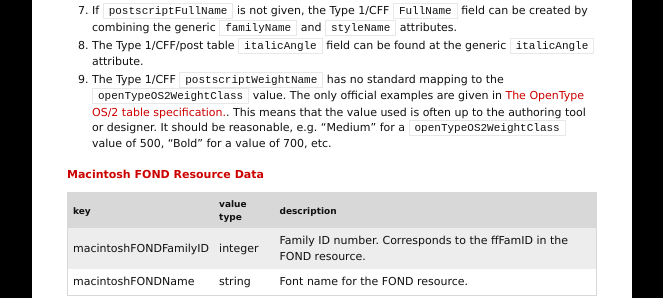
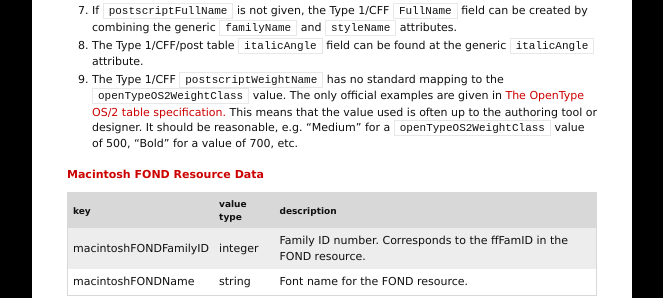
Before and after one commit to unified-font-object/ufo-spec, a Jekyll site: the page built from versions/ufo3/fontinfo.plist.md, in a window 1280 px wide and 900 px high, scrolled down 9261 px. Shown: the part 154-452 px from the top of the window, without its empty margins (218-881 px from the left). Built offline with Jekyll 4.4.1, drawn with Linux system fonts in a browser that asks for light colours.

Commit message:
double periods

```diff
--- a/versions/ufo3/fontinfo.plist.md
+++ b/versions/ufo3/fontinfo.plist.md
@@ -326,7 +326,7 @@ Records should have a unique `nameID`, `platformID`, `encodingID` and `languageI
 6.  The Type 1/CFF `FamilyName` field can be derived from the generic `familyName` attribute.
 7.  If `postscriptFullName` is not given, the Type 1/CFF `FullName` field can be created by combining the generic `familyName` and `styleName` attributes.
 8.  The Type 1/CFF/post table `italicAngle` field can be found at the generic `italicAngle` attribute.
-9.  The Type 1/CFF `postscriptWeightName` has no standard mapping to the `openTypeOS2WeightClass` value. The only official examples are given in [The OpenType OS/2 table specification.]. This means that the value used is often up to the authoring tool or designer. It should be reasonable, e.g. "Medium" for a `openTypeOS2WeightClass` value of 500, "Bold" for a value of 700, etc.
+9.  The Type 1/CFF `postscriptWeightName` has no standard mapping to the `openTypeOS2WeightClass` value. The only official examples are given in [The OpenType OS/2 table specification.] This means that the value used is often up to the authoring tool or designer. It should be reasonable, e.g. "Medium" for a `openTypeOS2WeightClass` value of 500, "Bold" for a value of 700, etc.
 
 #### Macintosh FOND Resource Data
 
```
